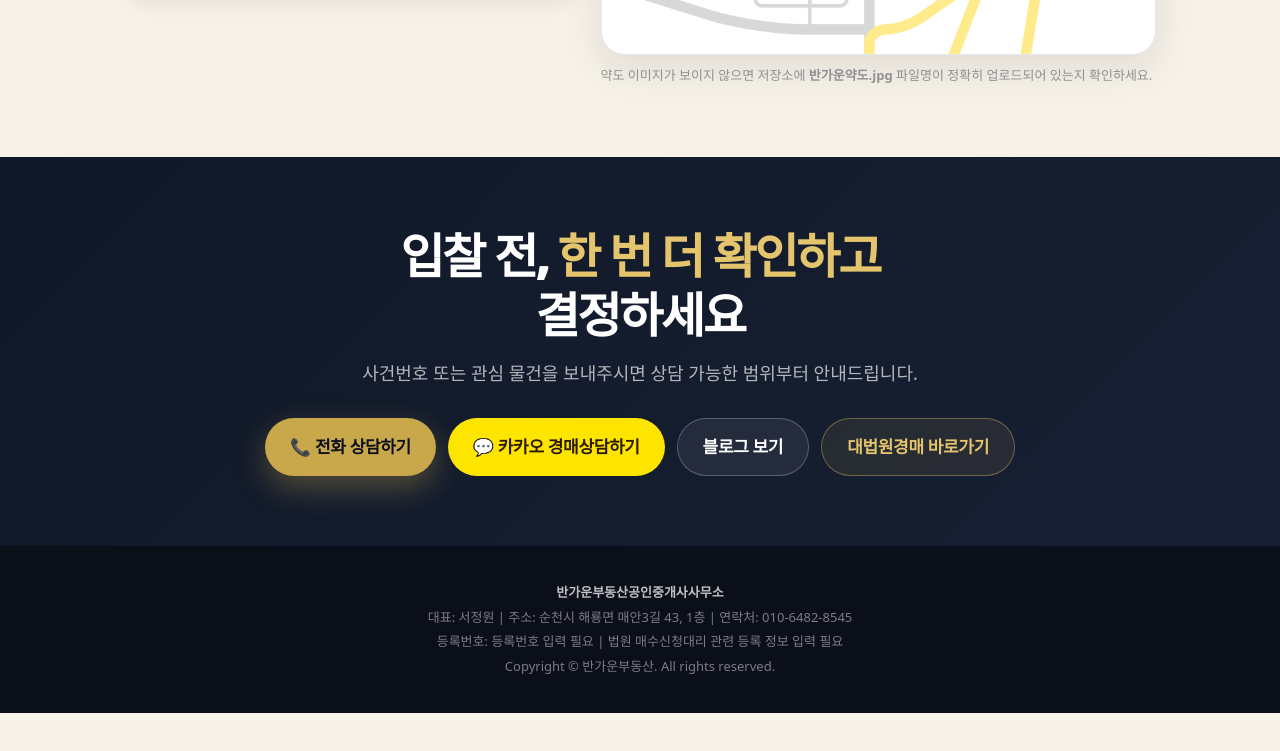
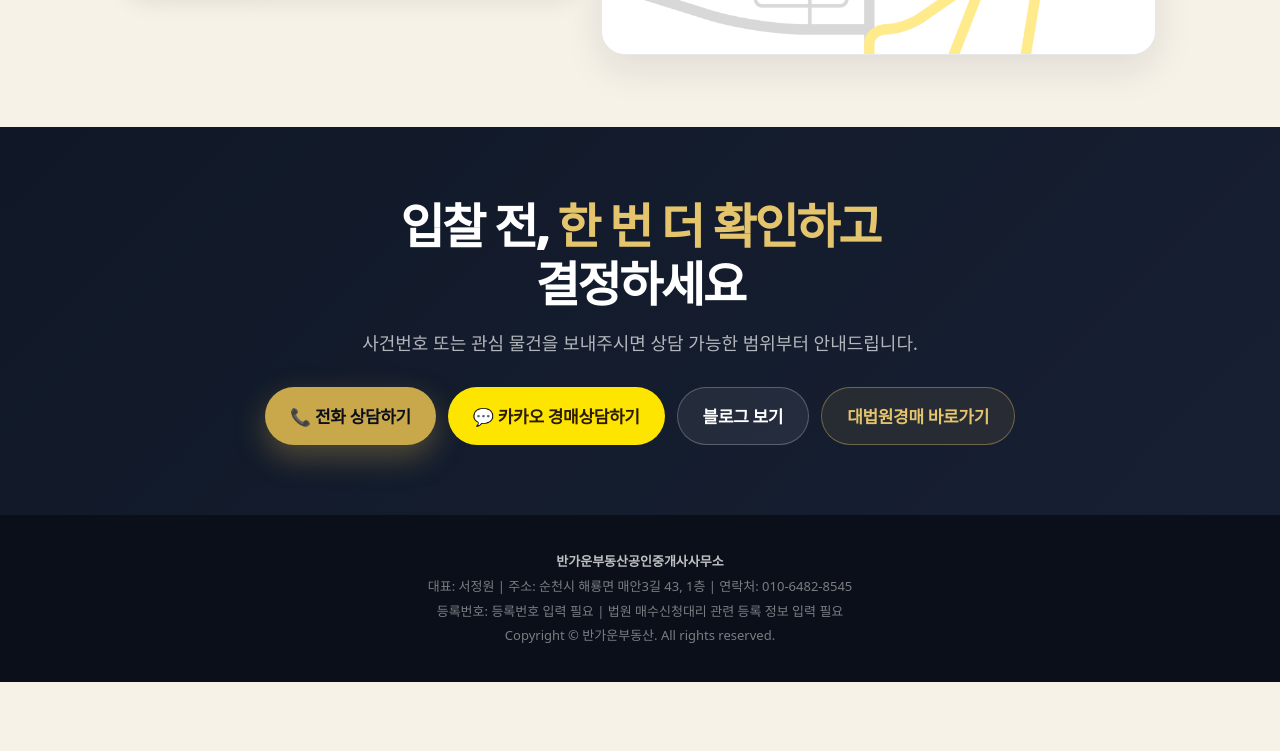
Before and after one commit to black4863-debug/suncheon-auction, a plain HTML site: page index.html in a window 1280 px wide. Shown: the part 3353-4104 px from the top of the page. Drawn offline with Linux system fonts and the light colour scheme; a web font is replaced by a local one.

Commit message:
Add files via upload

```diff
--- a/index.html
+++ b/index.html
@@ -320,8 +320,7 @@ img{display:block;max-width:100%;}
         </div>
         <div class="map-wrap">
           <img class="map-img" src="반가운약도.jpg" alt="반가운부동산 찾아오시는 길 약도" />
-          <p class="map-caption">약도 이미지가 보이지 않으면 저장소에 <strong>반가운약도.jpg</strong> 파일명이 정확히 업로드되어 있는지 확인하세요.</p>
-        </div>
+          </div>
       </div>
     </div>
   </section>
```
